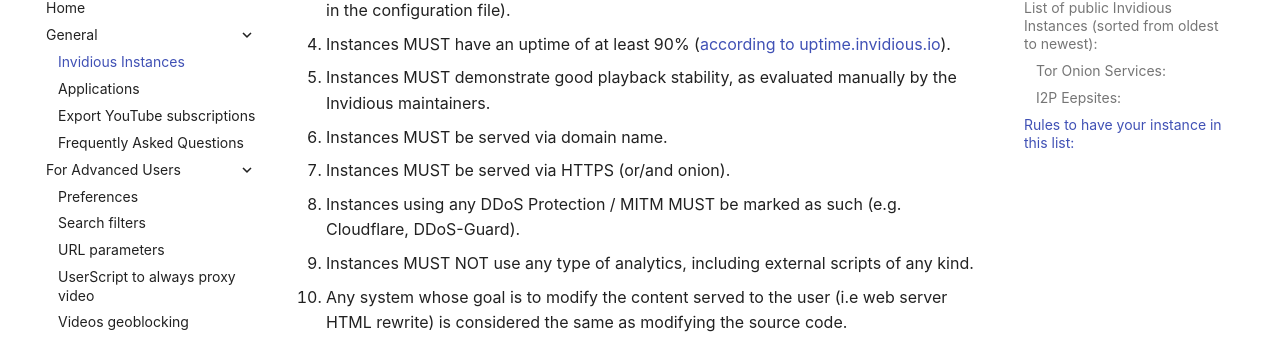
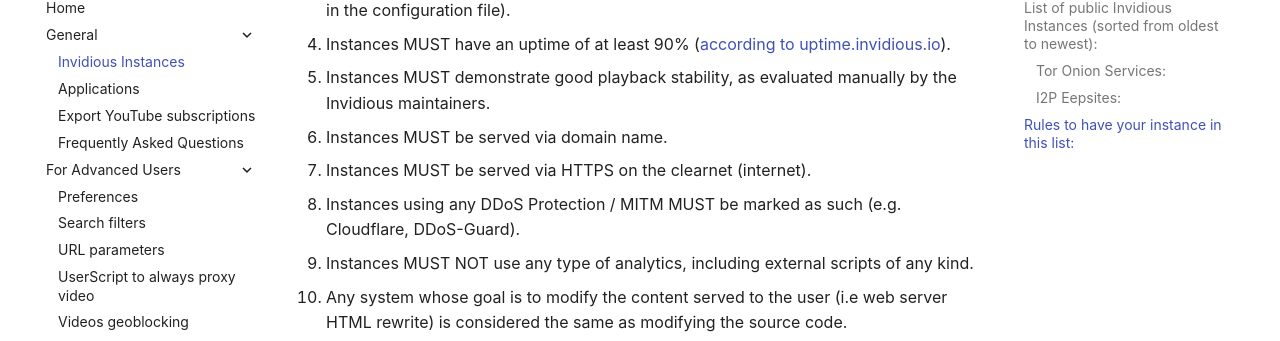
Before and after one commit to iv-org/documentation, an MkDocs documentation site: the page built from docs/instances.md, in a window 1280 px wide and 900 px high, scrolled down 1139 px. Shown: the part 100-441 px from the top of the window. Built offline with MkDocs 1.6.1 and Material for MkDocs 9.7.7, drawn with Linux system fonts in a browser that asks for light colours; comment, search, counter and statistics services are not loaded.

Commit message:
docs: Clarify HTTPS requirement for instances

```diff
--- a/docs/instances.md
+++ b/docs/instances.md
@@ -32,7 +32,7 @@
 4. Instances MUST have an uptime of at least 90% ([according to uptime.invidious.io](https://uptime.invidious.io/)).
 5. Instances MUST demonstrate good playback stability, as evaluated manually by the Invidious maintainers.
 6. Instances MUST be served via domain name.
-7. Instances MUST be served via HTTPS (or/and onion).
+7. Instances MUST be served via HTTPS on the clearnet (internet).
 8. Instances using any DDoS Protection / MITM MUST be marked as such (e.g. Cloudflare, DDoS-Guard).
 9. Instances MUST NOT use any type of analytics, including external scripts of any kind.
 10. Any system whose goal is to modify the content served to the user (i.e web server HTML rewrite) is considered the same as modifying the source code.
```
